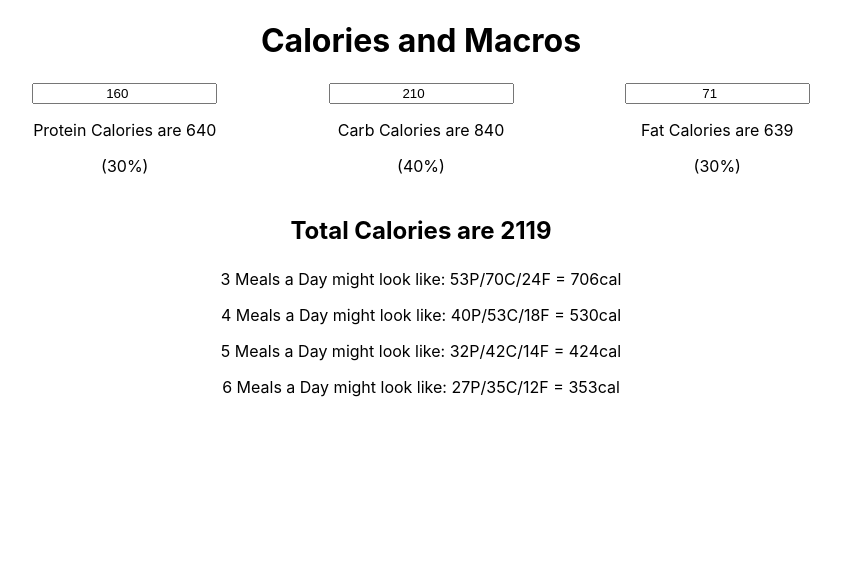
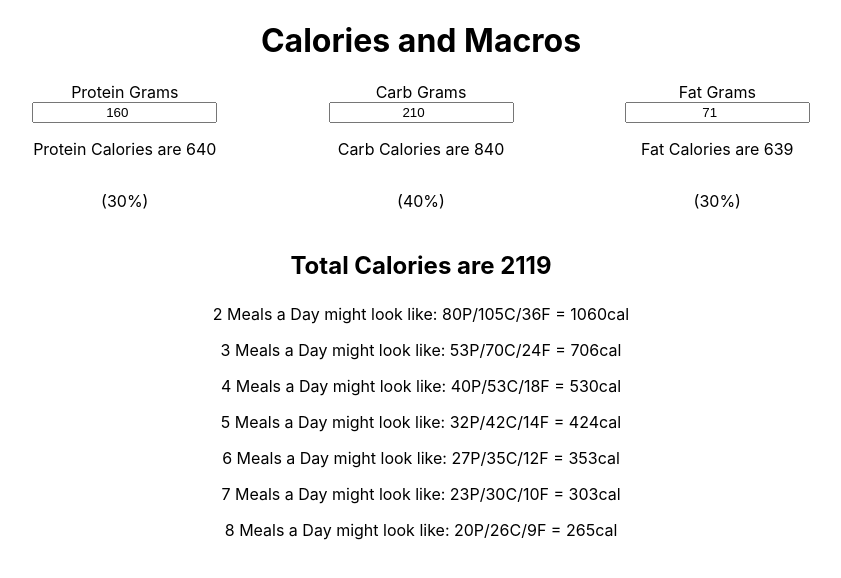
Before and after one commit to andrew-a-douglas/calories-and-macros, a React (Create React App) app: page / in a window 1280 px wide. Shown: the top 578 px of the page, without its empty margins (219-1060 px from the left). Built offline with nearby package versions, Linux system fonts and the light colour scheme.

Commit message:
Basic finish for macro mode

```diff
--- a/src/App.css
+++ b/src/App.css
@@ -53,3 +53,9 @@
 input {
   text-align: center;
 }
+
+.protein, .carb, .fat {
+  display: flex;
+  flex-direction: column;
+  align-content: flex-start;
+}
--- a/src/App.js
+++ b/src/App.js
@@ -10,10 +10,10 @@ function App(props) {
   let carbCals = carbGrams * 4;
   let fatCals = fatGrams * 9;
   let totalCals = proteinCals + carbCals + fatCals;
-  let mealsArray = [2,3,4,5,6,7,8];
+  let mealsArray = [2,3,4,5,6,7,8]; //must be numbers.
 
-  const mapArray = (arr) => {
-    arr.map(item => console.log('test'))
+  const mapArray = (arr, proteinGrams, carbGrams, fatGrams, totalCals) => {
+    return arr.map(item => <p key={item}>{item} Meals a Day might look like: {Math.round(proteinGrams / item) + 'P'}/{Math.round(carbGrams / item) + 'C'}/{Math.round(fatGrams / item) + 'F'} = {Math.round(totalCals / item) + 'cal'}</p>)
   }
 
   const handleChangeProteinGrams = (event) => {
@@ -34,17 +34,20 @@ function App(props) {
       <h1>Calories and Macros</h1>
       <div className='macros'>
         <div className='protein'>
-          <input placeholder='Protein Grams' type='number' value={proteinGrams} onChange={handleChangeProteinGrams} />
+          <label htmlFor='protein'>Protein Grams</label>
+          <input id='protein' placeholder='Protein Grams' type='number' value={proteinGrams} onChange={handleChangeProteinGrams} />
           <p>Protein Calories are {proteinCals}</p>
           <p>({Math.round(proteinCals / totalCals * 100)}%)</p>
         </div>
         <div className='carb'>
-          <input placeholder='Carb Grams' type='number' value={carbGrams} onChange={handleChangeCarbGrams} />
+          <label htmlFor='carb'>Carb Grams</label>
+          <input id='carb' placeholder='Carb Grams' type='number' value={carbGrams} onChange={handleChangeCarbGrams} />
           <p>Carb Calories are {carbCals}</p>
           <p>({Math.round(carbCals / totalCals * 100)}%)</p>
         </div>
         <div className='fat'>
-          <input placeholder='Fat Grams' type='number' value={fatGrams} onChange={handleChangeFatGrams} />
+          <label htmlFor='fat'>Fat Grams</label>
+          <input id='fat' placeholder='Fat Grams' type='number' value={fatGrams} onChange={handleChangeFatGrams} />
           <p>Fat Calories are {fatCals}</p>
           <p>({Math.round(fatCals / totalCals * 100)}%)</p>
         </div>
@@ -53,11 +56,7 @@ function App(props) {
         <p>Total Calories are {totalCals}</p>
       </div>
       <div className='meals'>
-        <p>3 Meals a Day might look like: {Math.round(proteinGrams / 3) + 'P'}/{Math.round(carbGrams / 3) + 'C'}/{Math.round(fatGrams / 3) + 'F'} = {Math.round(totalCals / 3) + 'cal'}</p>
-        <p>4 Meals a Day might look like: {Math.round(proteinGrams / 4) + 'P'}/{Math.round(carbGrams / 4) + 'C'}/{Math.round(fatGrams / 4) + 'F'} = {Math.round(totalCals / 4) + 'cal'}</p>
-        <p>5 Meals a Day might look like: {Math.round(proteinGrams / 5) + 'P'}/{Math.round(carbGrams / 5) + 'C'}/{Math.round(fatGrams / 5) + 'F'} = {Math.round(totalCals / 5) + 'cal'}</p>
-        <p>6 Meals a Day might look like: {Math.round(proteinGrams / 6) + 'P'}/{Math.round(carbGrams / 6) + 'C'}/{Math.round(fatGrams / 6) + 'F'} = {Math.round(totalCals / 6) + 'cal'}</p>
-        {mapArray(mealsArray)}
+        {mapArray(mealsArray, proteinGrams, carbGrams, fatGrams, totalCals)}
       </div>
 
     </div>
```
